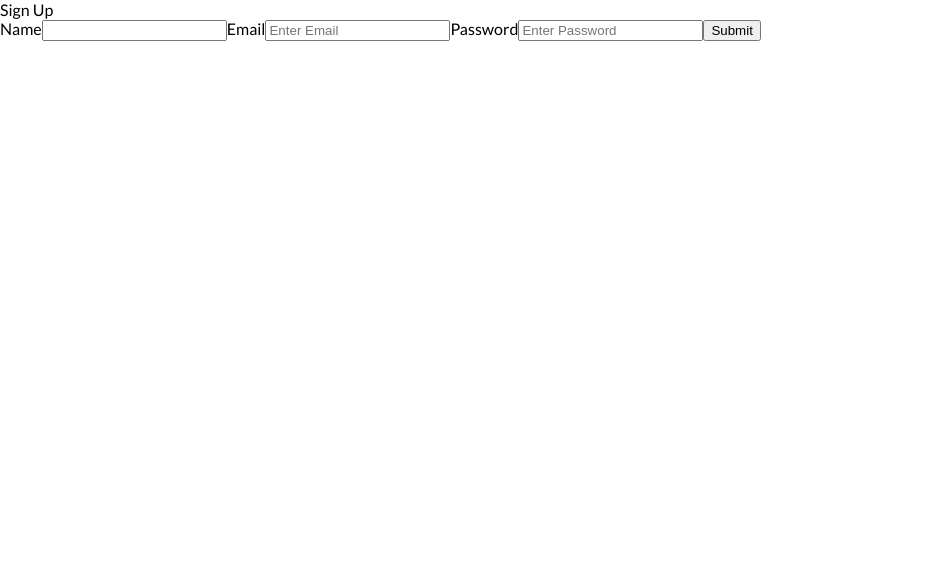
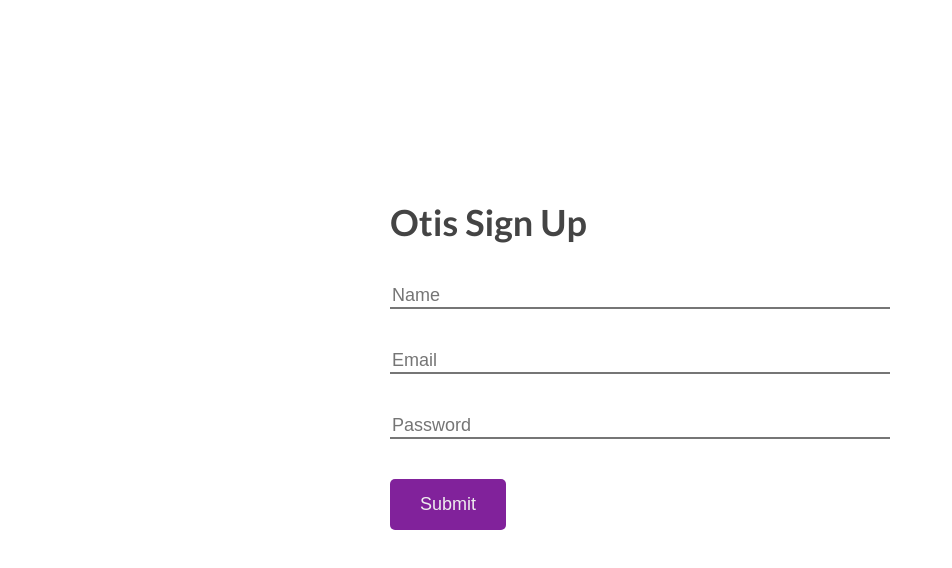
Before and after one commit to JayCogen44/Otis, a React app: page / in a window 1280 px wide. Shown: the top 568 px of the page, without its empty margins (0-952 px from the left). Built offline with nearby package versions, Linux system fonts and the light colour scheme.

Commit message:
finished signup

```diff
--- a/client/components/SignUp/SignUp.js
+++ b/client/components/SignUp/SignUp.js
@@ -30,23 +30,18 @@ class SignUp extends Component {
   render() {
     return (
       <form
-        className="margin: auto; width: 50%; margin-top: 200;"
+        className="signup-form"
         onSubmit={this.handleSubmit}
         id="form"
       >
-        <div>
-          <label className="display: block;">Sign Up</label>
-        </div>
+        <h2>Otis Sign Up</h2>
 
-        <label>Name</label>
-        <input type="text" name="name" required />
-        <label>Email</label>
-        <input type="text" placeholder="Enter Email" name="email" required />
-        <label>Password</label>
+        <input type="text" name="name" placeholder="Name" required />
+        <input type="text" placeholder="Email" name="email" required />
         <input
           type="password"
           name="password"
-          placeholder="Enter Password"
+          placeholder="Password"
           required
         />
         <button type="submit">Submit</button>
--- a/client/css/App.css
+++ b/client/css/App.css
@@ -229,3 +229,46 @@ nav ul li:hover .link_underline {
     /* float: right; */
     /* margin-left: 5px; */
   }
+
+
+  /* SIGNUP FORM */
+
+  .signup-form {
+      width: 500px;
+      margin: 200px auto;
+      color: #444;
+  }
+
+  .signup-form h2 {
+	font-size: 36px;
+	margin-bottom: 40px;
+}
+
+.signup-form input {
+	width: 100%;
+	margin-bottom: 40px;
+	font-size: 18px;
+	border-top: none;
+	border-left: none;
+	border-right: none;
+}
+
+.signup-form input:focus {
+    outline: none;
+}
+
+.signup-form button {
+    border: none;
+	color: #eee;
+	background: #81229b;
+	padding: 15px 30px;
+	font-size: 18px;
+    border-radius: 5px;
+    cursor: pointer;
+    transition: all .2s ease-in-out;
+}
+
+.signup-form button:hover {
+    opacity: .8;
+    border-radius: 10px;
+}
```
